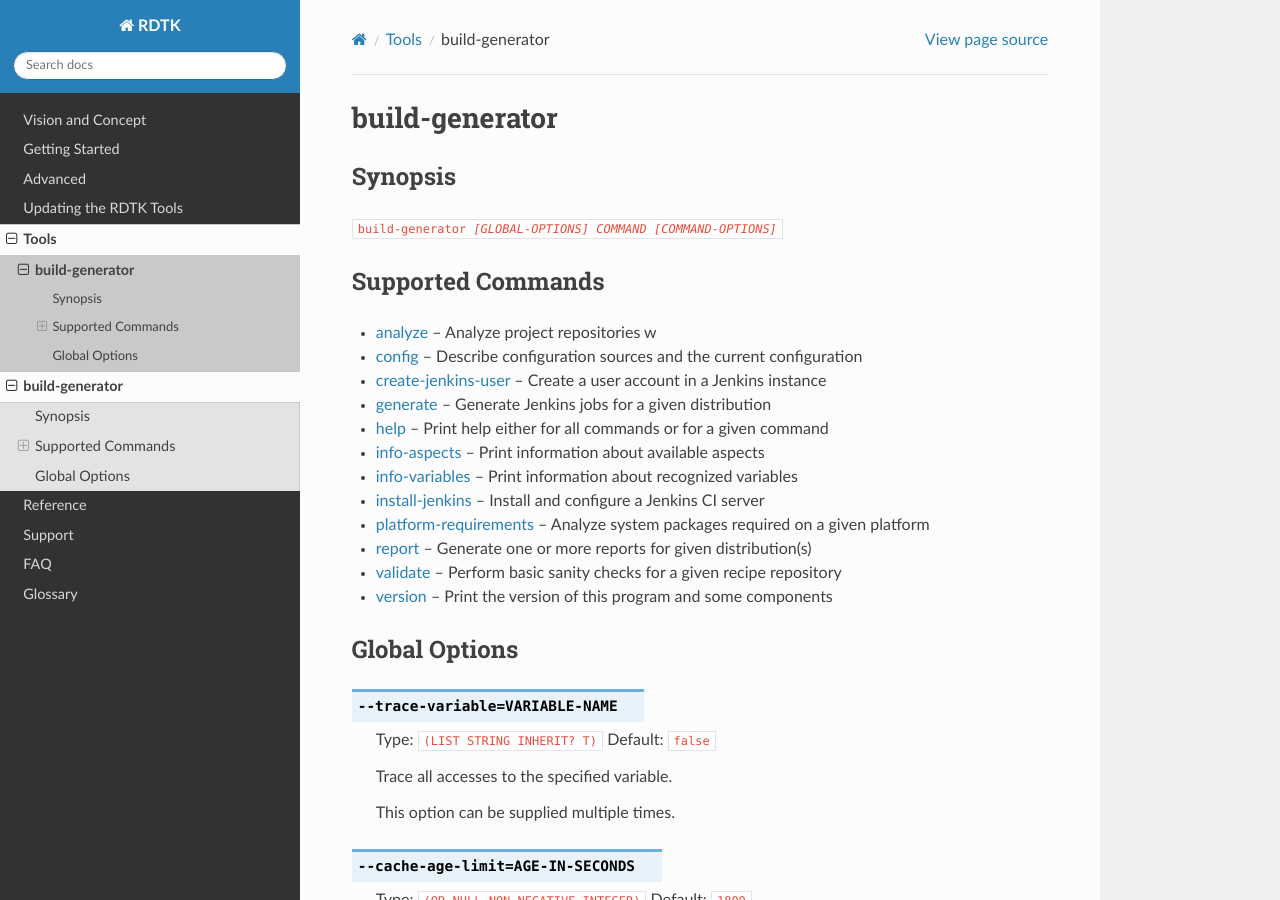
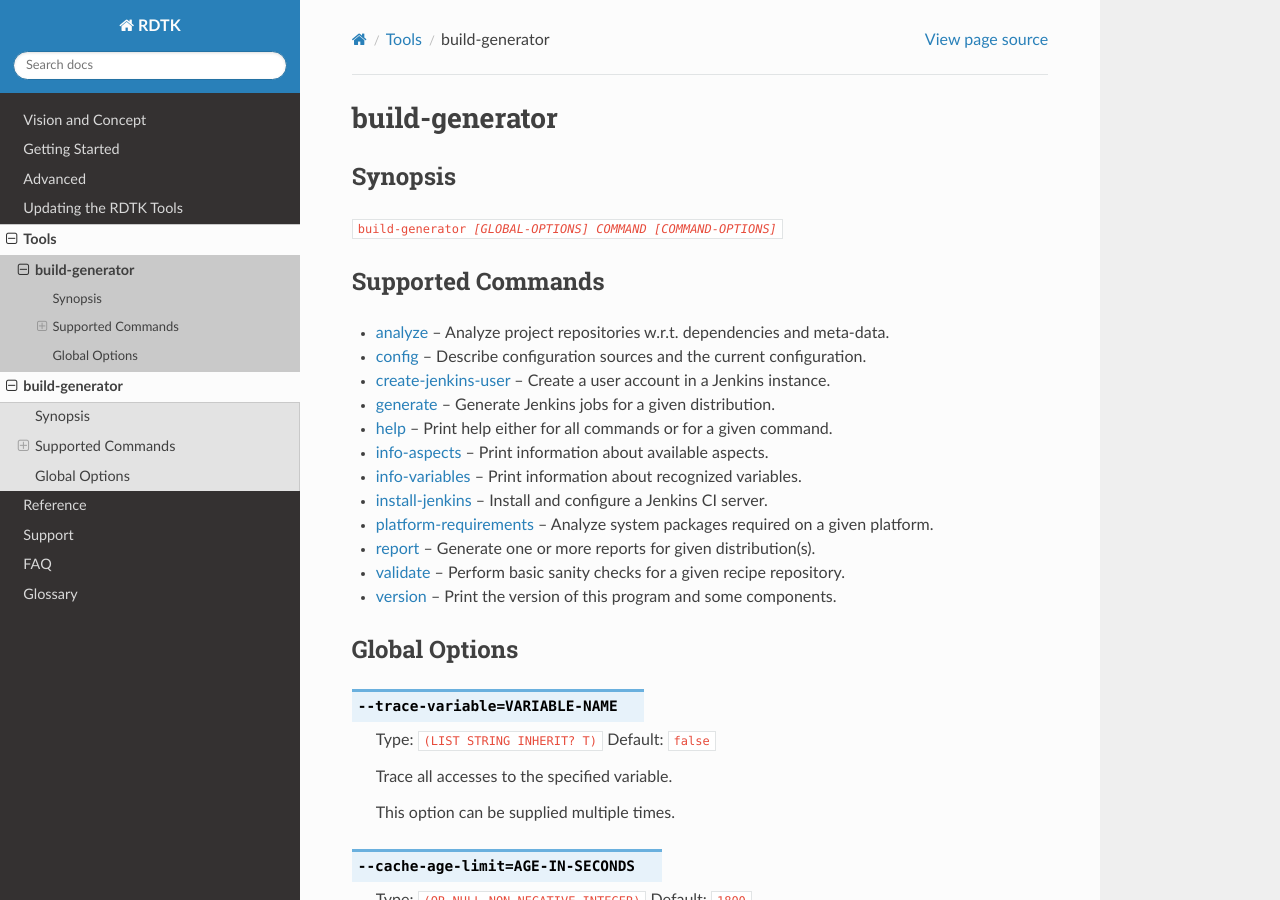
Before and after one commit to RDTK/documentation, a Sphinx documentation site: the page built from source/tools/build-generator.rst, in a window 1280 px wide and 900 px high. Built offline with Sphinx 7.4.7 and the Read the Docs theme 2.0.0, drawn with Linux system fonts in a browser that asks for light colours.

Commit message:
Fix build-generator command descriptions

```diff
--- a/source/tools/build-generator.rst
+++ b/source/tools/build-generator.rst
@@ -40,29 +40,29 @@ Supported Commands
 
    build-generator-version
 
-*  :ref:`analyze <command-analyze>` -- Analyze project repositories w
+*  :ref:`analyze <command-analyze>` -- Analyze project repositories w.r.t. dependencies and meta-data.
 
-*  :ref:`config <command-config>` -- Describe configuration sources and the current configuration
+*  :ref:`config <command-config>` -- Describe configuration sources and the current configuration.
 
-*  :ref:`create-jenkins-user <command-create-jenkins-user>` -- Create a user account in a Jenkins instance
+*  :ref:`create-jenkins-user <command-create-jenkins-user>` -- Create a user account in a Jenkins instance.
 
-*  :ref:`generate <command-generate>` -- Generate Jenkins jobs for a given distribution
+*  :ref:`generate <command-generate>` -- Generate Jenkins jobs for a given distribution.
 
-*  :ref:`help <command-help>` -- Print help either for all commands or for a given command
+*  :ref:`help <command-help>` -- Print help either for all commands or for a given command.
 
-*  :ref:`info-aspects <command-info-aspects>` -- Print information about available aspects
+*  :ref:`info-aspects <command-info-aspects>` -- Print information about available aspects.
 
-*  :ref:`info-variables <command-info-variables>` -- Print information about recognized variables
+*  :ref:`info-variables <command-info-variables>` -- Print information about recognized variables.
 
-*  :ref:`install-jenkins <command-install-jenkins>` -- Install and configure a Jenkins CI server
+*  :ref:`install-jenkins <command-install-jenkins>` -- Install and configure a Jenkins CI server.
 
-*  :ref:`platform-requirements <command-platform-requirements>` -- Analyze system packages required on a given platform
+*  :ref:`platform-requirements <command-platform-requirements>` -- Analyze system packages required on a given platform.
 
-*  :ref:`report <command-report>` -- Generate one or more reports for given distribution(s)
+*  :ref:`report <command-report>` -- Generate one or more reports for given distribution(s).
 
-*  :ref:`validate <command-validate>` -- Perform basic sanity checks for a given recipe repository
+*  :ref:`validate <command-validate>` -- Perform basic sanity checks for a given recipe repository.
 
-*  :ref:`version <command-version>` -- Print the version of this program and some components
+*  :ref:`version <command-version>` -- Print the version of this program and some components.
 
 
 
```
